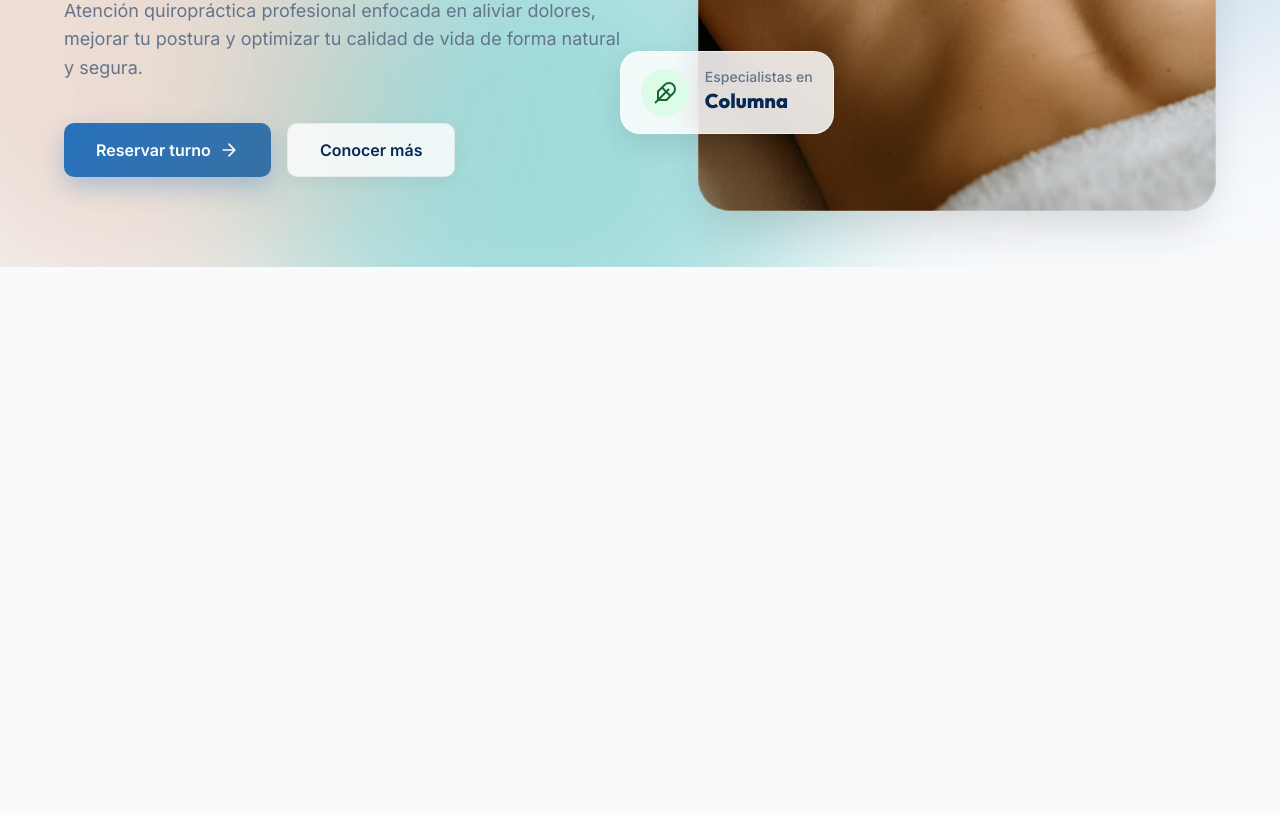
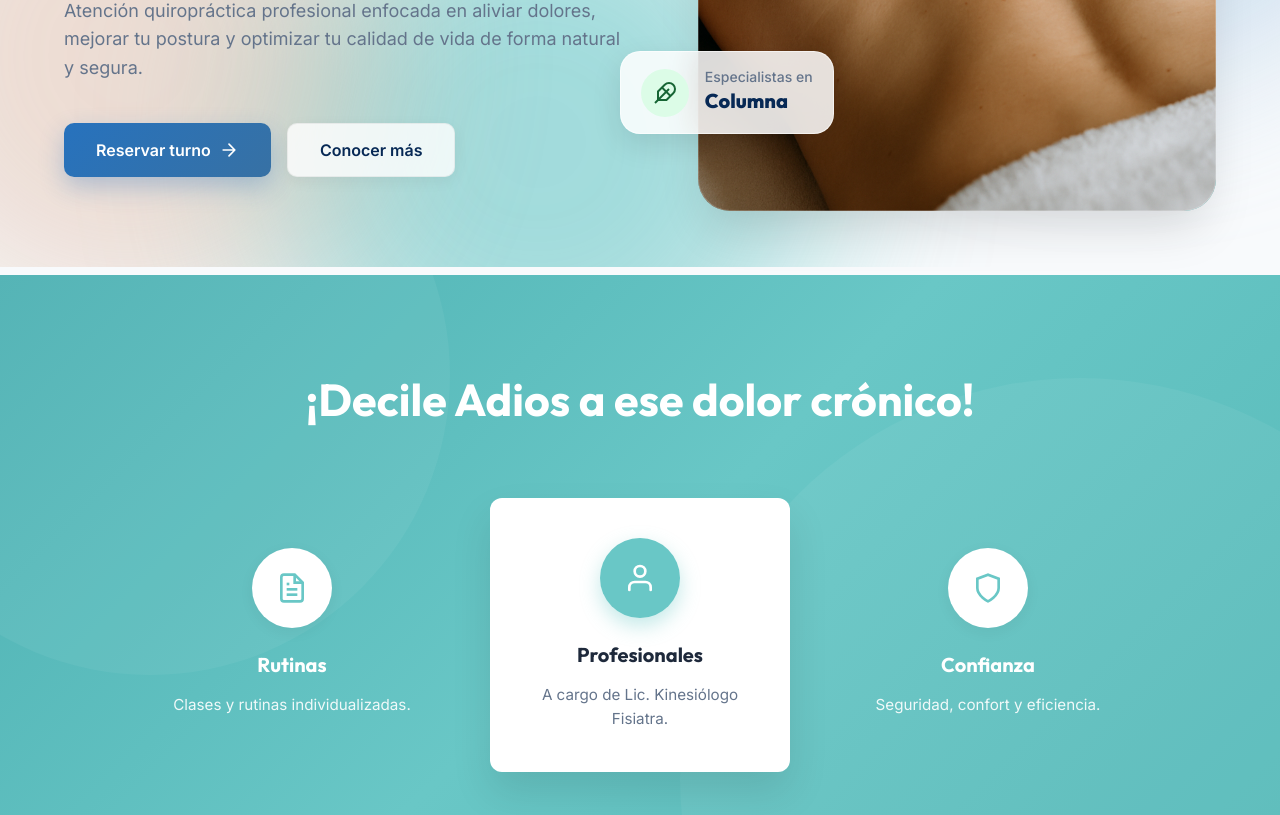
Before and after one commit to Lautarof25/quiropraxia, a plain HTML site: page index.html in a window 1280 px wide. Shown: the part 533-1348 px from the top of the page. Before the commit the page ends 808 px from the top, so only its background shows below. Drawn offline with Linux system fonts and the light colour scheme.

Commit message:
add section

```diff
--- a/index.html
+++ b/index.html
@@ -12,6 +12,8 @@
   <link
     href="https://fonts.googleapis.com/css2?family=Inter:wght@400;500;600&family=Outfit:wght@500;700;800&display=swap"
     rel="stylesheet">
+
+  <link rel="stylesheet" href="style.css">
 
   <style>
     :root {
@@ -202,6 +204,7 @@
 
     .hero h1 span {
       background: linear-gradient(135deg, var(--accent-blue), var(--aqua));
+      background-clip: text;
       -webkit-background-clip: text;
       -webkit-text-fill-color: transparent;
 
@@ -493,13 +496,13 @@
         <div class="hero-badge">
           Atención especializada
         </div>
-        <h1>Recupera tu bienestar y <span>movilidad natural</span></h1>
+        <h1>Recuperá tu bienestar y <span>movilidad natural</span></h1>
         <p>
           Atención quiropráctica profesional enfocada en aliviar dolores,
           mejorar tu postura y optimizar tu calidad de vida de forma natural y segura.
         </p>
         <div class="hero-actions">
-          <a href="https://wa.me/549XXXXXXXXXX" class="btn btn-primary">
+          <a href="https://wa.me/5491166150592" class="btn btn-primary">
             Reservar turno
             <svg width="20" height="20" viewBox="0 0 24 24" fill="none" stroke="currentColor" stroke-width="2"
               stroke-linecap="round" stroke-linejoin="round">
@@ -552,6 +555,61 @@
     </div>
   </section>
 
+  <!-- Services Section -->
+  <section id="servicios" class="services-section">
+    <div class="services-bg-shapes">
+      <div class="shape shape-1"></div>
+      <div class="shape shape-2"></div>
+    </div>
+
+    <div class="services-container">
+      <div class="services-header">
+        <h2>¡Decile Adios a ese dolor crónico!</h2>
+      </div>
+
+      <div class="services-grid">
+        <!-- Item 1 -->
+        <div class="service-item">
+          <div class="service-icon-wrapper">
+            <svg viewBox="0 0 24 24" fill="none" stroke="currentColor" stroke-width="2">
+              <path d="M14 2H6a2 2 0 0 0-2 2v16a2 2 0 0 0 2 2h12a2 2 0 0 0 2-2V8z"></path>
+              <polyline points="14 2 14 8 20 8"></polyline>
+              <line x1="16" y1="13" x2="8" y2="13"></line>
+              <line x1="16" y1="17" x2="8" y2="17"></line>
+              <polyline points="10 9 9 9 8 9"></polyline>
+            </svg>
+          </div>
+          <h3>Rutinas</h3>
+          <p>Clases y rutinas individualizadas.</p>
+        </div>
+
+        <!-- Item 2 (Highlighted Card) -->
+        <div class="service-item highlighted">
+          <div class="service-icon-wrapper">
+            <svg viewBox="0 0 24 24" fill="none" stroke="currentColor" stroke-width="2" stroke-linecap="round"
+              stroke-linejoin="round">
+              <path d="M20 21v-2a4 4 0 0 0-4-4H8a4 4 0 0 0-4 4v2"></path>
+              <circle cx="12" cy="7" r="4"></circle>
+            </svg>
+          </div>
+          <h3>Profesionales</h3>
+          <p>A cargo de Lic. Kinesiólogo Fisiatra.</p>
+        </div>
+
+        <!-- Item 3 -->
+        <div class="service-item">
+          <div class="service-icon-wrapper">
+            <svg viewBox="0 0 24 24" fill="none" stroke="currentColor" stroke-width="2">
+              <path d="M12 22s8-4 8-10V5l-8-3-8 3v7c0 6 8 10 8 10z"></path>
+            </svg>
+          </div>
+          <h3>Confianza</h3>
+          <p>Seguridad, confort y eficiencia.</p>
+        </div>
+      </div>
+    </div>
+  </section>
+
 </body>
 
 </html>
--- a/style.css
+++ b/style.css
@@ -0,0 +1,170 @@
+/* Services Section */
+.services-section {
+  position: relative;
+  background-color: var(--aqua);
+  background-image: linear-gradient(135deg, #4cb0b2, var(--aqua), #56b9b8);
+  padding: 6rem 5%;
+  overflow: hidden;
+  color: white;
+  font-family: 'Inter', sans-serif;
+}
+
+.services-bg-shapes {
+  position: absolute;
+  top: 0;
+  left: 0;
+  width: 100%;
+  height: 100%;
+  overflow: hidden;
+  z-index: 0;
+}
+
+.services-bg-shapes .shape {
+  position: absolute;
+  border-radius: 50%;
+  background: rgba(255, 255, 255, 0.05);
+}
+
+.services-bg-shapes .shape-1 {
+  width: 600px;
+  height: 600px;
+  top: -200px;
+  left: -150px;
+}
+
+.services-bg-shapes .shape-2 {
+  width: 800px;
+  height: 800px;
+  bottom: -300px;
+  right: -200px;
+}
+
+.services-container {
+  position: relative;
+  z-index: 1;
+  max-width: 1200px;
+  margin: 0 auto;
+  display: flex;
+  flex-direction: column;
+  gap: 4rem;
+}
+
+.services-header {
+  text-align: center;
+}
+
+.services-header h2 {
+  font-family: 'Outfit', sans-serif;
+  font-size: clamp(2rem, 4vw, 2.8rem);
+  font-weight: 700;
+  margin-bottom: 1rem;
+  color: white;
+}
+
+.services-grid {
+  display: flex;
+  flex-direction: column;
+  gap: 2rem;
+  align-items: center;
+}
+
+@media (min-width: 768px) {
+  .services-grid {
+    flex-direction: row;
+    justify-content: center;
+    align-items: stretch;
+    gap: 1.5rem;
+  }
+}
+
+@media (min-width: 1024px) {
+  .services-grid {
+    gap: 3rem;
+  }
+}
+
+.service-item {
+  display: flex;
+  flex-direction: column;
+  align-items: center;
+  text-align: center;
+  width: 100%;
+  max-width: 300px;
+  padding: 2.5rem 1.5rem;
+  border-radius: 12px;
+  transition: transform 0.3s ease;
+}
+
+.service-item:not(.highlighted) {
+  color: white;
+}
+
+.service-item.highlighted {
+  background-color: white;
+  color: var(--text-dark);
+  box-shadow: 0 20px 40px rgba(0, 0, 0, 0.1);
+  transform: translateY(-10px);
+}
+
+.service-item:hover {
+  transform: translateY(-15px);
+}
+
+.service-item:not(.highlighted):hover {
+  transform: translateY(-5px);
+}
+
+.service-icon-wrapper {
+  width: 80px;
+  height: 80px;
+  border-radius: 50%;
+  background-color: white;
+  display: flex;
+  align-items: center;
+  justify-content: center;
+  margin-bottom: 1.5rem;
+  box-shadow: 0 4px 15px rgba(0, 0, 0, 0.05);
+}
+
+.service-item:not(.highlighted) .service-icon-wrapper {
+  color: var(--aqua);
+}
+
+.service-item.highlighted .service-icon-wrapper {
+  background-color: var(--aqua);
+  color: white;
+  box-shadow: 0 8px 20px rgba(105, 199, 198, 0.4);
+}
+
+.service-icon-wrapper svg {
+  width: 32px;
+  height: 32px;
+}
+
+.service-item h3 {
+  font-family: 'Outfit', sans-serif;
+  font-size: 1.25rem;
+  font-weight: 700;
+  margin-bottom: 1rem;
+}
+
+.service-item:not(.highlighted) h3 {
+  color: white;
+}
+
+.service-item.highlighted h3 {
+  color: var(--text-dark);
+}
+
+.service-item p {
+  font-size: 0.95rem;
+  line-height: 1.6;
+}
+
+.service-item:not(.highlighted) p {
+  color: rgba(255, 255, 255, 0.9);
+}
+
+.service-item.highlighted p {
+  color: var(--text-muted);
+}
```
Also changed, not shown: page2.html (+6 -4 lines).
